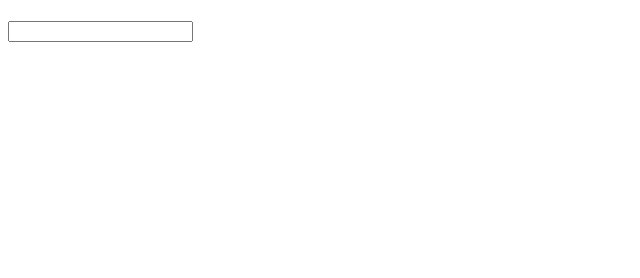
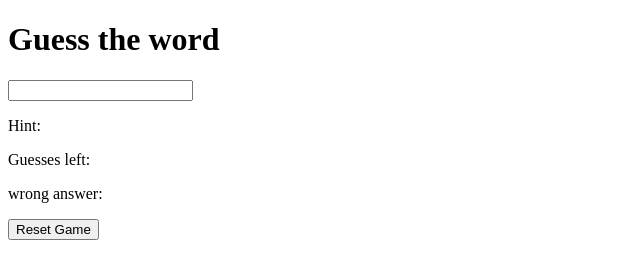
Before and after one commit to Jour4ney/guess-a-word-game, a plain HTML site: page index.html in a window 1280 px wide. Shown: the whole page, without its empty margins (0-640 px from the left). Drawn offline with Linux system fonts and the light colour scheme.

Commit message:
added html content

```diff
--- a/index.html
+++ b/index.html
@@ -6,9 +6,20 @@
     <title>Guess a word game</title>
 </head>
 <body>
-  <div></div>
-  <h1></h1>
-  <div></div>
+  <div class="wrapper">
+  <h1> Guess the word</h1>
+  <div class="content">
   <input type="text" class="typing-input" maxlength="1" >
+  <div class="answer"></div>
+  <div class="details">
+  <p class="hint">Hint:<span></span></p>
+  <p class="guess-left">Guesses left:<span></span></p>
+  <p class="wrong-word">wrong answer:<span></span></p>
+  </div>
+  <button class="reset-btn">Reset Game</button>
+  </div>
+  </div>
+  <script src="js/words.js"></script>
+  <script src="js/script.js"></script>
 </body>
 </html>
```
